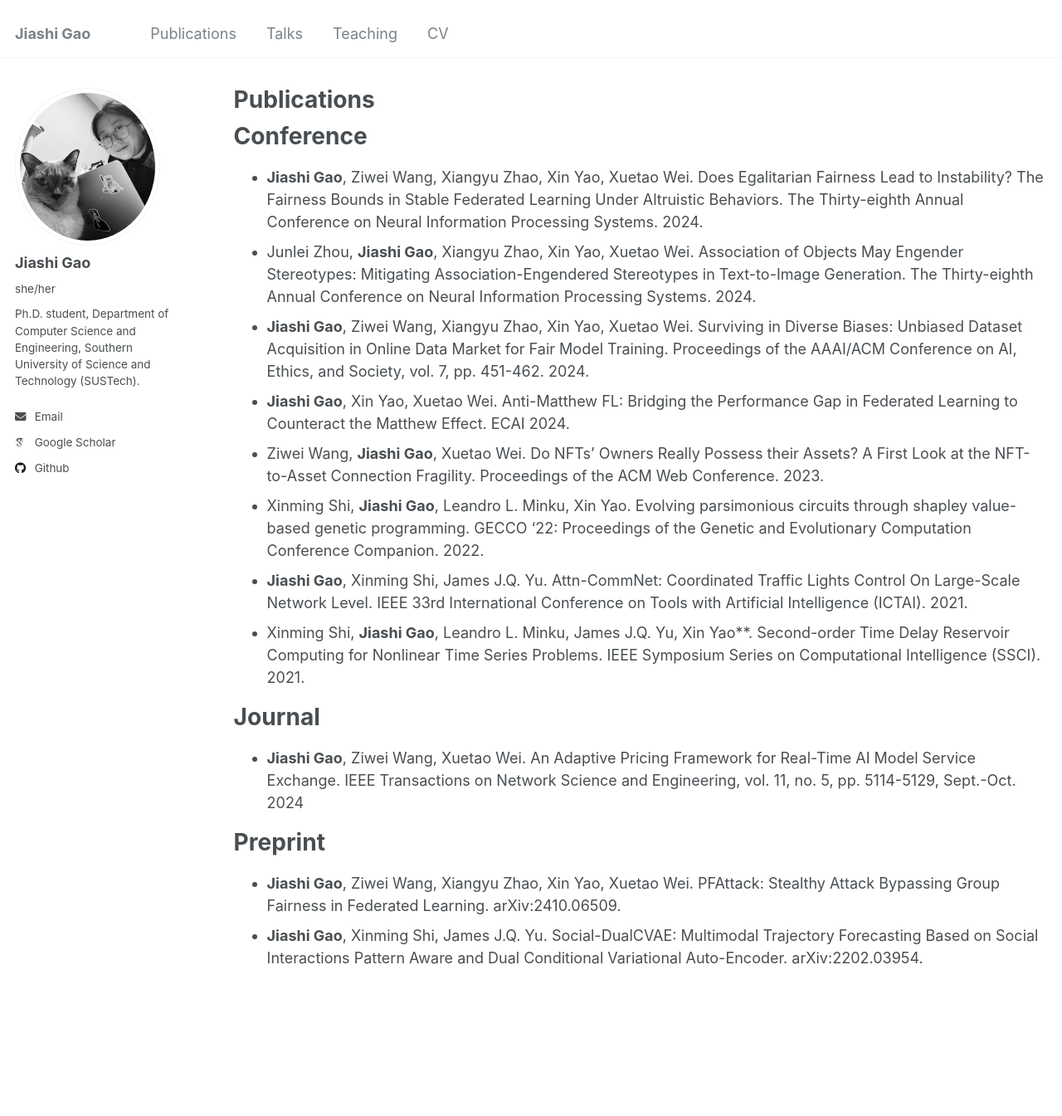
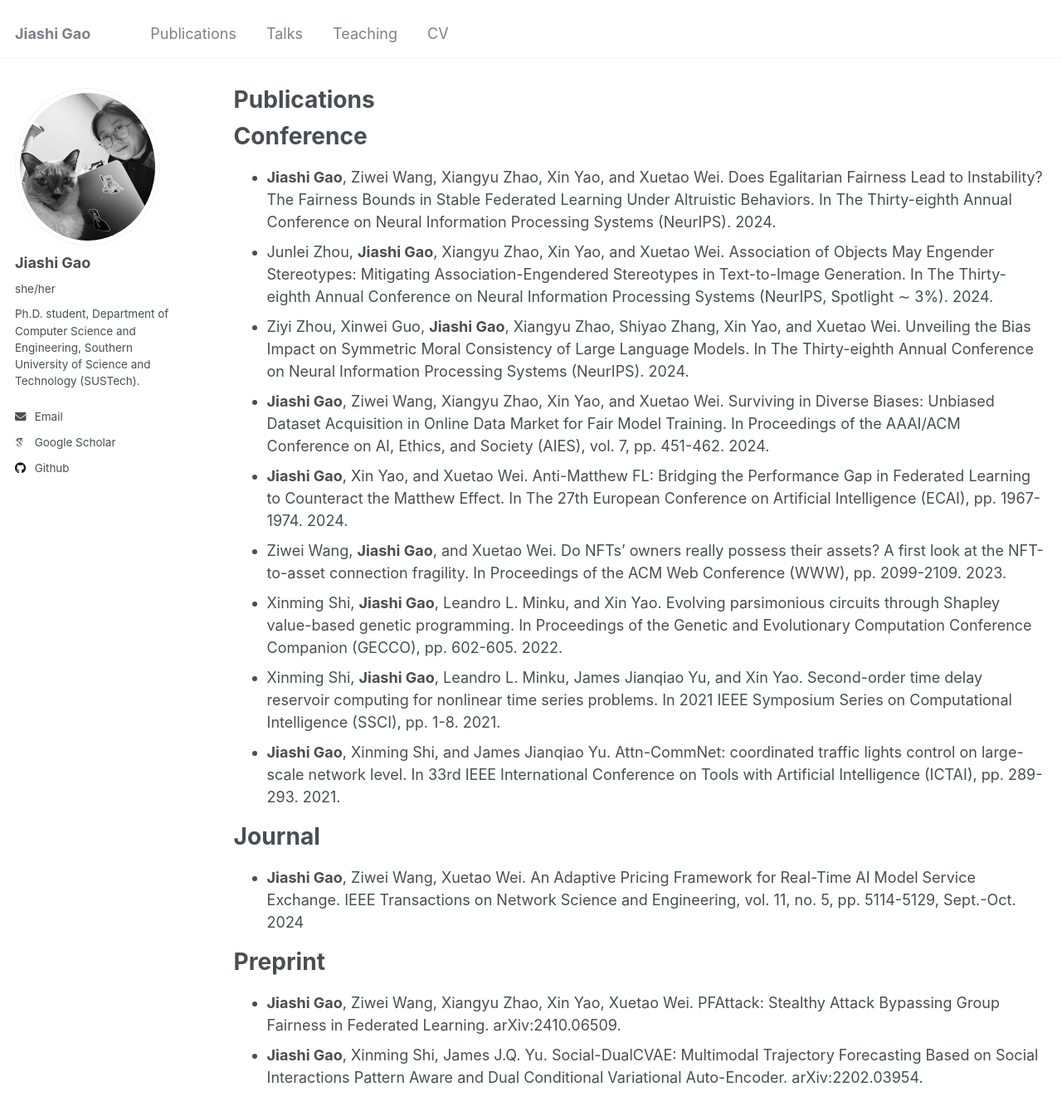
Before and after one commit to ginred0/ginred0, a Jekyll site: the page built from _pages/publications.md, in a window 1280 px wide and 1400 px high. Shown: the top 1345 px of the window at 83% size. Built offline with Jekyll 4.4.1, drawn with Linux system fonts in a browser that asks for light colours; some web fonts are replaced.

Commit message:
Update publications.md

```diff
--- a/_pages/publications.md
+++ b/_pages/publications.md
@@ -6,15 +6,15 @@ author_profile: true
 ---
 
 # Conference
-- **Jiashi Gao**, Ziwei Wang, Xiangyu Zhao, Xin Yao, Xuetao Wei. Does Egalitarian Fairness Lead to Instability? The Fairness Bounds in Stable Federated Learning Under Altruistic Behaviors. The Thirty-eighth Annual Conference on Neural Information Processing Systems. 2024.
-- Junlei Zhou, **Jiashi Gao**, Xiangyu Zhao, Xin Yao, Xuetao Wei. Association of Objects May Engender Stereotypes: Mitigating Association-Engendered Stereotypes in Text-to-Image Generation. The Thirty-eighth Annual Conference on Neural Information Processing Systems. 2024.
-- **Jiashi Gao**, Ziwei Wang, Xiangyu Zhao, Xin Yao, Xuetao Wei. Surviving in Diverse Biases: Unbiased Dataset Acquisition in Online Data Market
-for Fair Model Training. Proceedings of the AAAI/ACM Conference on AI, Ethics, and Society, vol. 7, pp. 451-462. 2024.
-- **Jiashi Gao**,  Xin Yao, Xuetao Wei. Anti-Matthew FL: Bridging the Performance Gap in Federated Learning to Counteract the Matthew Effect. ECAI 2024.
-- Ziwei Wang, **Jiashi Gao**,  Xuetao Wei. Do NFTs’ Owners Really Possess their Assets? A First Look at the NFT-to-Asset Connection Fragility.  Proceedings of the ACM Web Conference. 2023.
-- Xinming Shi, **Jiashi Gao**, Leandro L. Minku, Xin Yao. Evolving parsimonious circuits through shapley value-based genetic programming. GECCO '22: Proceedings of the Genetic and Evolutionary Computation Conference Companion. 2022.
-- **Jiashi Gao**, Xinming Shi, James J.Q. Yu. Attn-CommNet: Coordinated Traffic Lights Control On Large-Scale Network Level. IEEE 33rd International Conference on Tools with Artificial Intelligence (ICTAI). 2021.
-- Xinming Shi, **Jiashi Gao**, Leandro L. Minku, James J.Q. Yu, Xin Yao**. Second-order Time Delay Reservoir Computing for Nonlinear Time Series Problems. IEEE Symposium Series on Computational Intelligence (SSCI). 2021.
+- **Jiashi Gao**, Ziwei Wang, Xiangyu Zhao, Xin Yao, and Xuetao Wei. Does Egalitarian Fairness Lead to Instability? The Fairness Bounds in Stable Federated Learning Under Altruistic Behaviors. In The Thirty-eighth Annual Conference on Neural Information Processing Systems (NeurIPS). 2024.
+- Junlei Zhou, **Jiashi Gao**, Xiangyu Zhao, Xin Yao, and Xuetao Wei. Association of Objects May Engender Stereotypes: Mitigating Association-Engendered Stereotypes in Text-to-Image Generation. In The Thirty-eighth Annual Conference on Neural Information Processing Systems (NeurIPS, Spotlight ∼ 3%). 2024.
+- Ziyi Zhou, Xinwei Guo, **Jiashi Gao**, Xiangyu Zhao, Shiyao Zhang, Xin Yao, and Xuetao Wei. Unveiling the Bias Impact on Symmetric Moral Consistency of Large Language Models. In The Thirty-eighth Annual Conference on Neural Information Processing Systems (NeurIPS). 2024.
+- **Jiashi Gao**, Ziwei Wang, Xiangyu Zhao, Xin Yao, and Xuetao Wei. Surviving in Diverse Biases: Unbiased Dataset Acquisition in Online Data Market for Fair Model Training. In Proceedings of the AAAI/ACM Conference on AI, Ethics, and Society (AIES), vol. 7, pp. 451-462. 2024.
+- **Jiashi Gao**, Xin Yao, and Xuetao Wei. Anti-Matthew FL: Bridging the Performance Gap in Federated Learning to Counteract the Matthew Effect. In The 27th European Conference on Artificial Intelligence (ECAI), pp. 1967-1974. 2024.
+- Ziwei Wang, **Jiashi Gao**, and Xuetao Wei. Do NFTs’ owners really possess their assets? A first look at the NFT-to-asset connection fragility. In Proceedings of the ACM Web Conference (WWW), pp. 2099-2109. 2023.
+- Xinming Shi, **Jiashi Gao**, Leandro L. Minku, and Xin Yao. Evolving parsimonious circuits through Shapley value-based genetic programming. In Proceedings of the Genetic and Evolutionary Computation Conference Companion (GECCO), pp. 602-605. 2022.
+- Xinming Shi, **Jiashi Gao**, Leandro L. Minku, James Jianqiao Yu, and Xin Yao. Second-order time delay reservoir computing for nonlinear time series problems. In 2021 IEEE Symposium Series on Computational Intelligence (SSCI), pp. 1-8. 2021.
+- **Jiashi Gao**, Xinming Shi, and James Jianqiao Yu. Attn-CommNet: coordinated traffic lights control on large-scale network level. In 33rd IEEE International Conference on Tools with Artificial Intelligence (ICTAI), pp. 289-293. 2021.
 
 # Journal
 - **Jiashi Gao**, Ziwei Wang, Xuetao Wei.  An Adaptive Pricing Framework for Real-Time AI Model Service Exchange. IEEE Transactions on Network Science and Engineering, vol. 11, no. 5, pp. 5114-5129, Sept.-Oct. 2024
```
